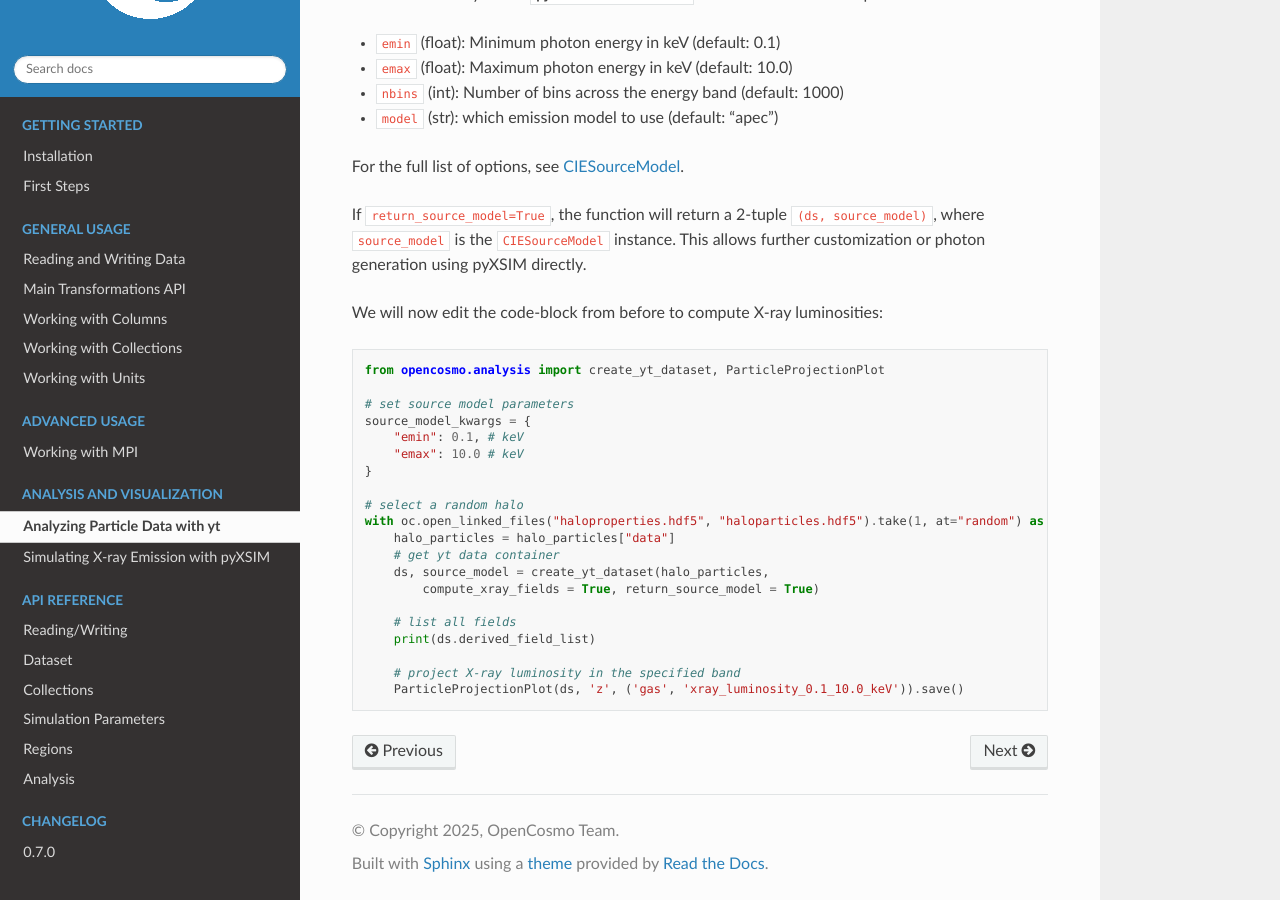
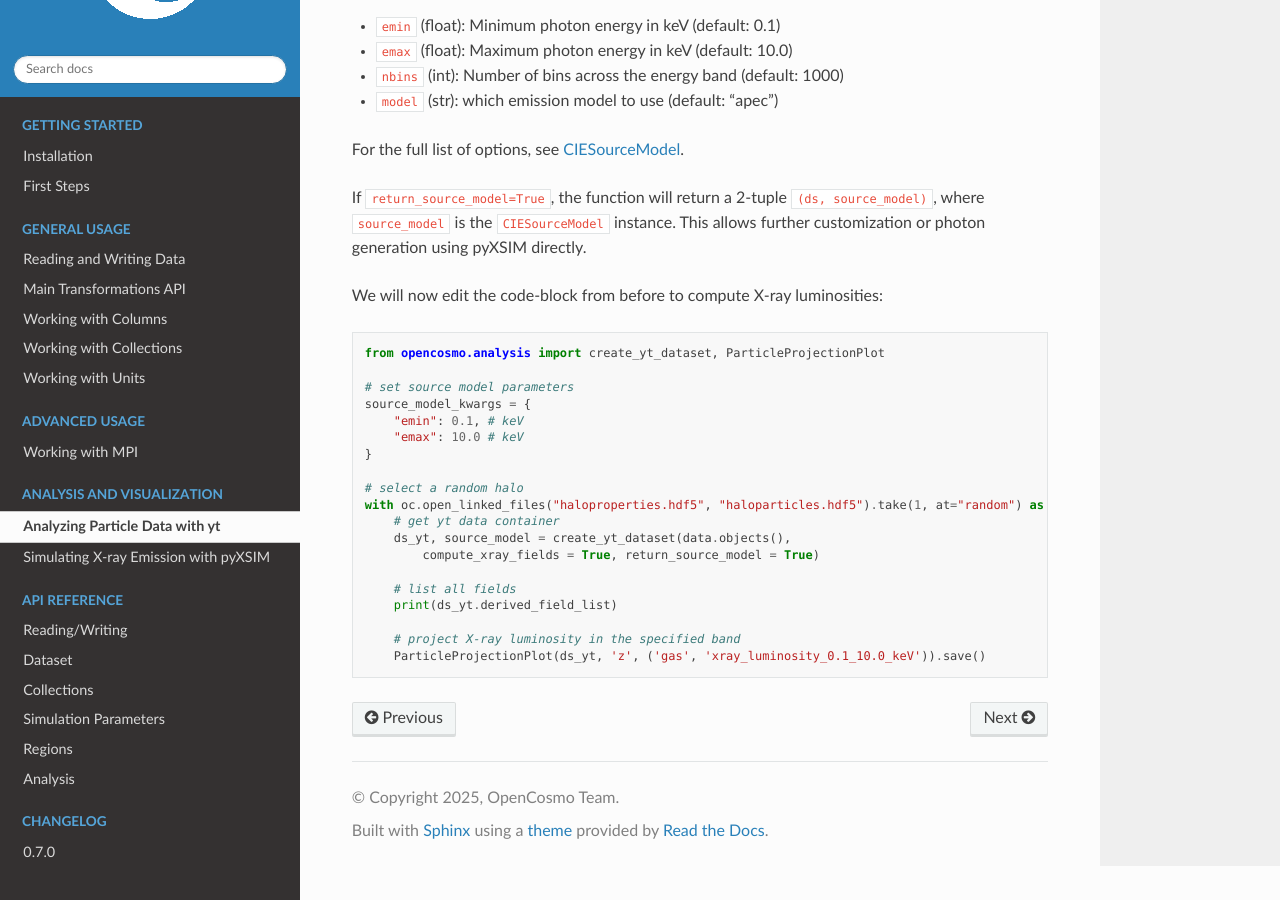
Before and after one commit to ArgonneCPAC/OpenCosmo, a Sphinx documentation site: the page built from docs/source/analysis.rst, in a window 1280 px wide and 900 px high, scrolled down 1694 px. Built offline with Sphinx 7.4.7 and the Read the Docs theme 3.1.0, drawn with Linux system fonts in a browser that asks for light colours; some of the changed text lies outside the part shown.

Commit message:
updated docs fro yt examples

```diff
--- a/docs/source/analysis.rst
+++ b/docs/source/analysis.rst
@@ -18,9 +18,8 @@ Here is an example for how to use `create_yt_dataset` to load a selection of dat
 
     # select a random halo
     with oc.open_linked_files("haloproperties.hdf5", "haloparticles.hdf5").take(1, at="random") as data:
-        halo_particles = data["halo_particles"]
         # get yt data container
-        yt_ds = create_yt_dataset(halo_particles)
+        yt_ds = create_yt_dataset(data.objects())
 
         # list all fields
         print(yt_ds.derived_field_list)
@@ -83,13 +82,12 @@ We will now edit the code-block from before to compute X-ray luminosities:
 
     # select a random halo
     with oc.open_linked_files("haloproperties.hdf5", "haloparticles.hdf5").take(1, at="random") as data:
-        halo_particles = halo_particles["data"]
         # get yt data container
-        ds, source_model = create_yt_dataset(halo_particles,
+        ds_yt, source_model = create_yt_dataset(data.objects(),
             compute_xray_fields = True, return_source_model = True)
 
         # list all fields
-        print(ds.derived_field_list)
+        print(ds_yt.derived_field_list)
 
         # project X-ray luminosity in the specified band
-        ParticleProjectionPlot(ds, 'z', ('gas', 'xray_luminosity_0.1_10.0_keV')).save()
+        ParticleProjectionPlot(ds_yt, 'z', ('gas', 'xray_luminosity_0.1_10.0_keV')).save()
```
